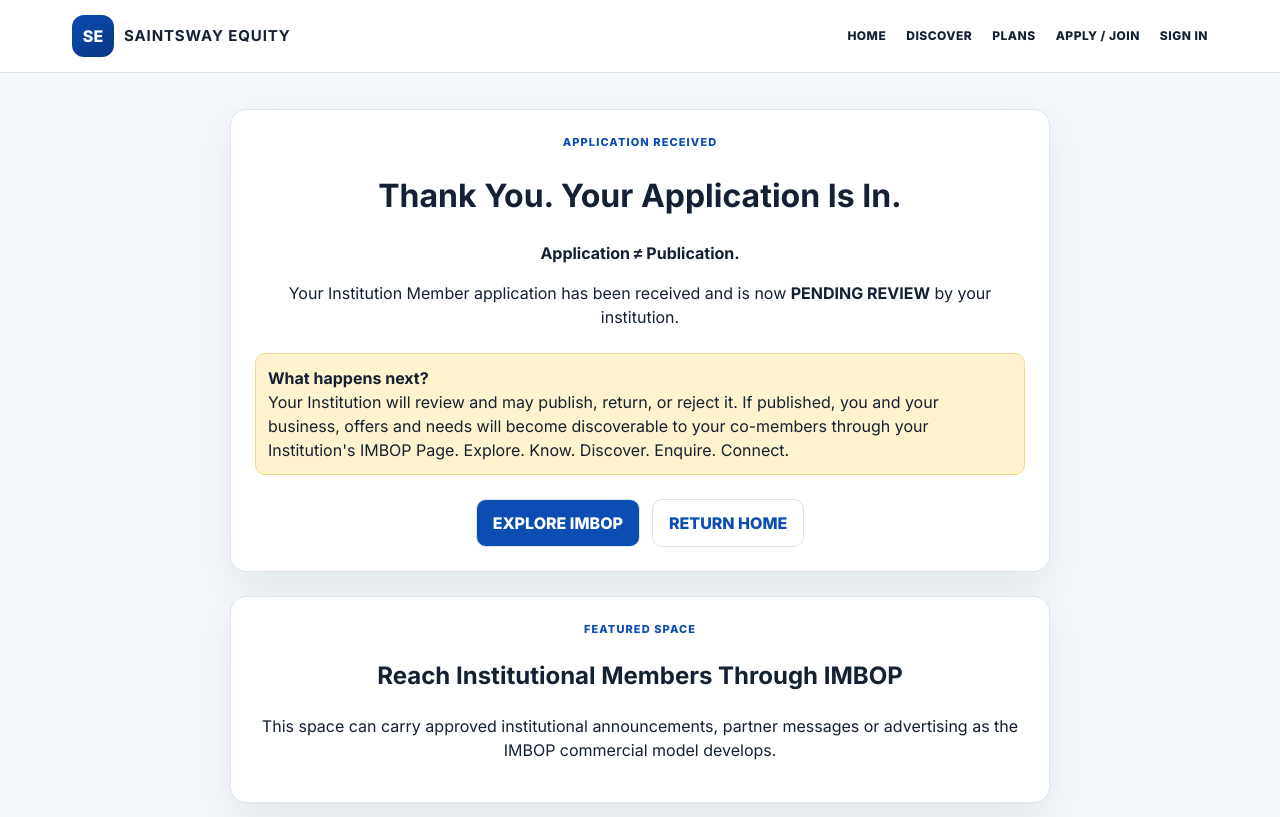
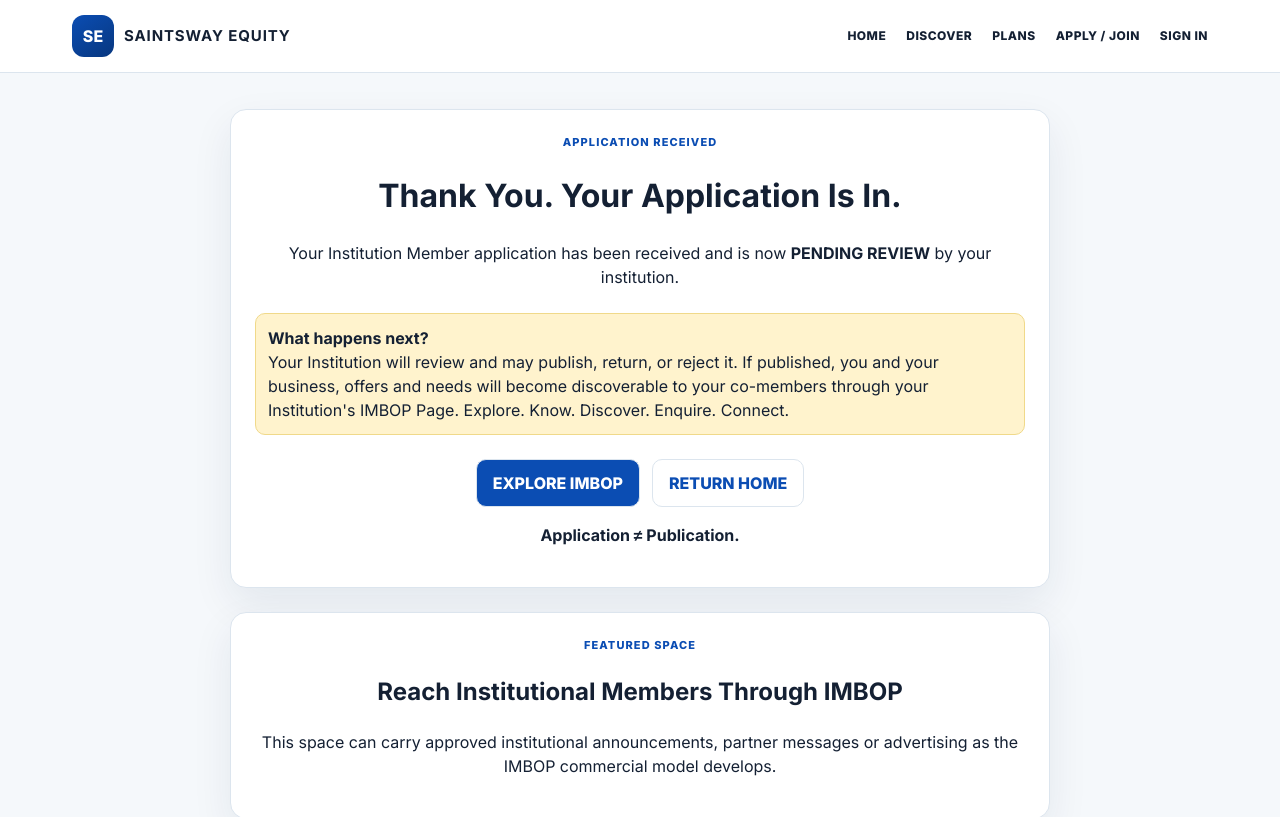
Before and after one commit to Actifyappps/IMBOP, a Next.js app in the folder src/: page /apply/confirmation in a window 1280 px wide. Shown: the top 817 px of the page. Built offline with nearby package versions, Linux system fonts and the light colour scheme.

Commit message:
fix: place confirmation publication gate after actions

```diff
--- a/src/app/apply/confirmation/page.js
+++ b/src/app/apply/confirmation/page.js
@@ -8,7 +8,6 @@ export default function ApplicationConfirmation(){
     <div className="card confirmation-card" style={{maxWidth:820,margin:"auto",textAlign:"center"}}>
       <div className="eyebrow">APPLICATION RECEIVED</div>
       <h1>Thank You. Your Application Is In.</h1>
-      <p><b>Application ≠ Publication.</b></p>
       <p>Your Institution Member application has been received and is now <b>PENDING REVIEW</b> by your institution.</p>
       <div className="notice" style={{margin:"24px 0",textAlign:"left"}}>
         <b>What happens next?</b><br/>
@@ -18,6 +17,7 @@ export default function ApplicationConfirmation(){
         <Link className="btn" href="/discover">EXPLORE IMBOP</Link>
         <Link className="btn alt" href="/">RETURN HOME</Link>
       </div>
+      <p><b>Application ≠ Publication.</b></p>
     </div>
 
     <div className="card" style={{maxWidth:820,margin:"24px auto 0",textAlign:"center"}}>
```
